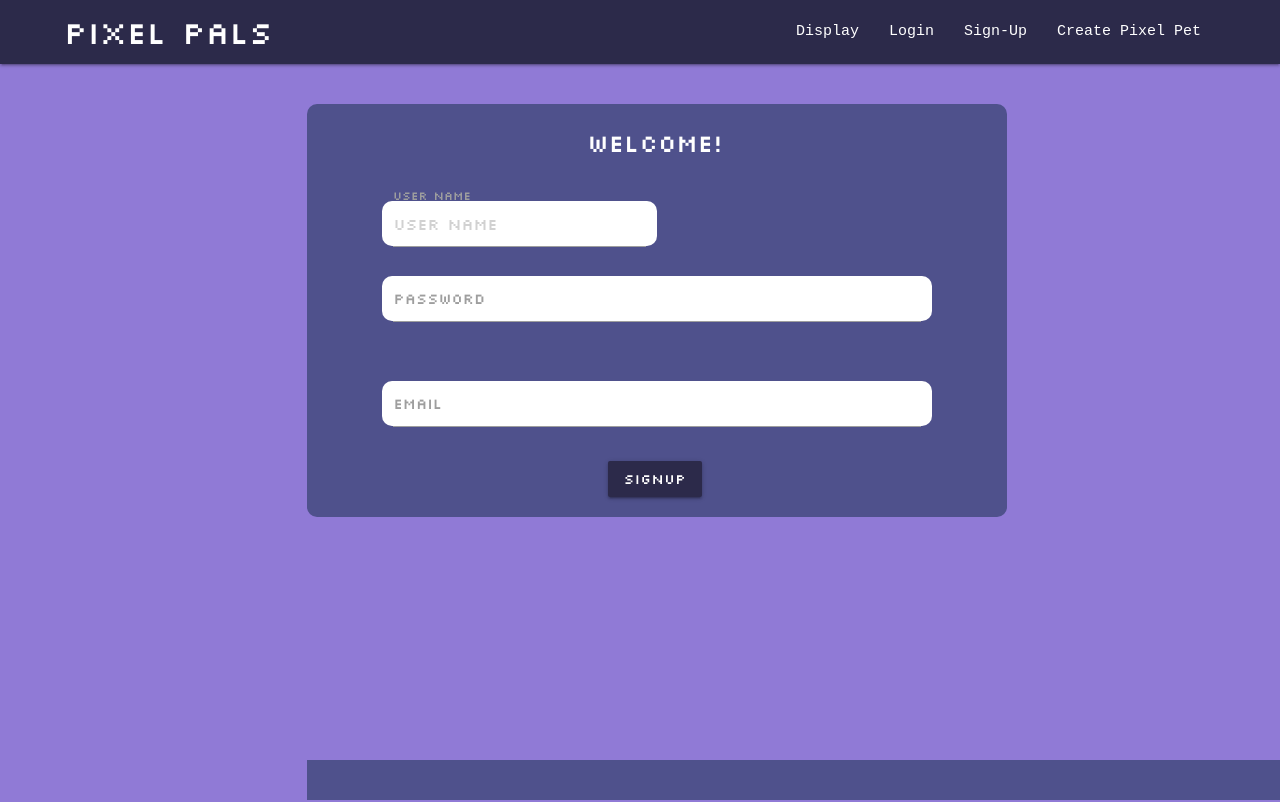
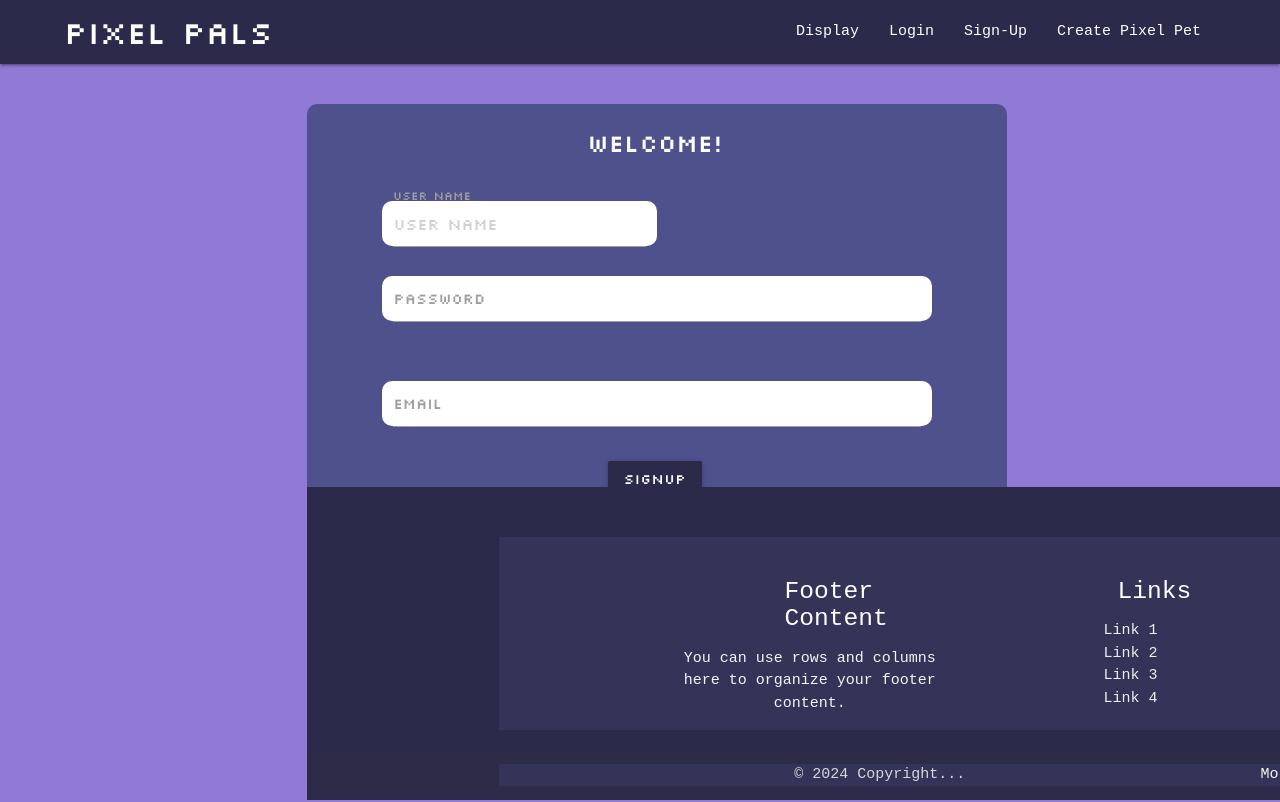
Before and after one commit to mathilde-01/pixel-paws, a React (Vite) app in the folder client/: page /Display in a window 1280 px wide. Shown: the top 802 px of the page. Built offline with nearby package versions, Linux system fonts and the light colour scheme; a web font is replaced by a local one.

Commit message:
footer design, need to work on placement

```diff
--- a/client/src/app.jsx
+++ b/client/src/app.jsx
@@ -11,8 +11,9 @@ function App() {
 
             <main id="main">
                 <Outlet />
+                <Footer />
             </main>
-            <Footer id="footer" />
+
         </>
     );
   }
--- a/client/src/components/Footer.jsx
+++ b/client/src/components/Footer.jsx
@@ -1,5 +1,6 @@
 export default function Footer(){
     return (
+        <main>
         <footer className="page-footer">
         <div className="container">
           <div className="row">
@@ -25,5 +26,6 @@ export default function Footer(){
           </div>
         </div>
       </footer>
+      </main>
     )
 }
--- a/client/src/styles/style.css
+++ b/client/src/styles/style.css
@@ -4,8 +4,10 @@ body {
     background-color: #907AD6;
     font-family: "Red Hat Mono", monospace;
     /* display: flex; materialize says to do this but its not working */
-    /* min-height: 100vh; */
-    float: column;
+    min-height: 100vh;
+    flex-direction: column;
+
+
 }
 
 main {
@@ -13,28 +15,26 @@ main {
 }
 
 footer {
+
     font-family: "Red Hat Mono", monospace;
     position: absolute;
-    background-color: #2C2A4A;
     color: white;
-    width: 100%;
+    width: 100%;   /*this changes footer width*/
     text-align: center;
-    bottom: 0;
-    height: 40px;
-}
-
-/* footer style */
-.container {
-    background-color: #2C2A4A;
+    bottom: 0px;
 
 }
 
-.footer-copyright {
-    background-color: #2C2A4A;
+/* inside footer style */
+.container {
+    background-color: #333457;
+
+
 }
 
+
 .page-footer {
-    background-color: #4f518c;
+    background-color: #2C2A4A;
 }
 
 /* Navbar */
@@ -78,9 +78,7 @@ footer {
 
 }
 
-.margin-top-50 {
-    margin-top: 50px;
-}
+
 
 #user_name {
     font-family: "Silkscreen", sans-serif;
```
